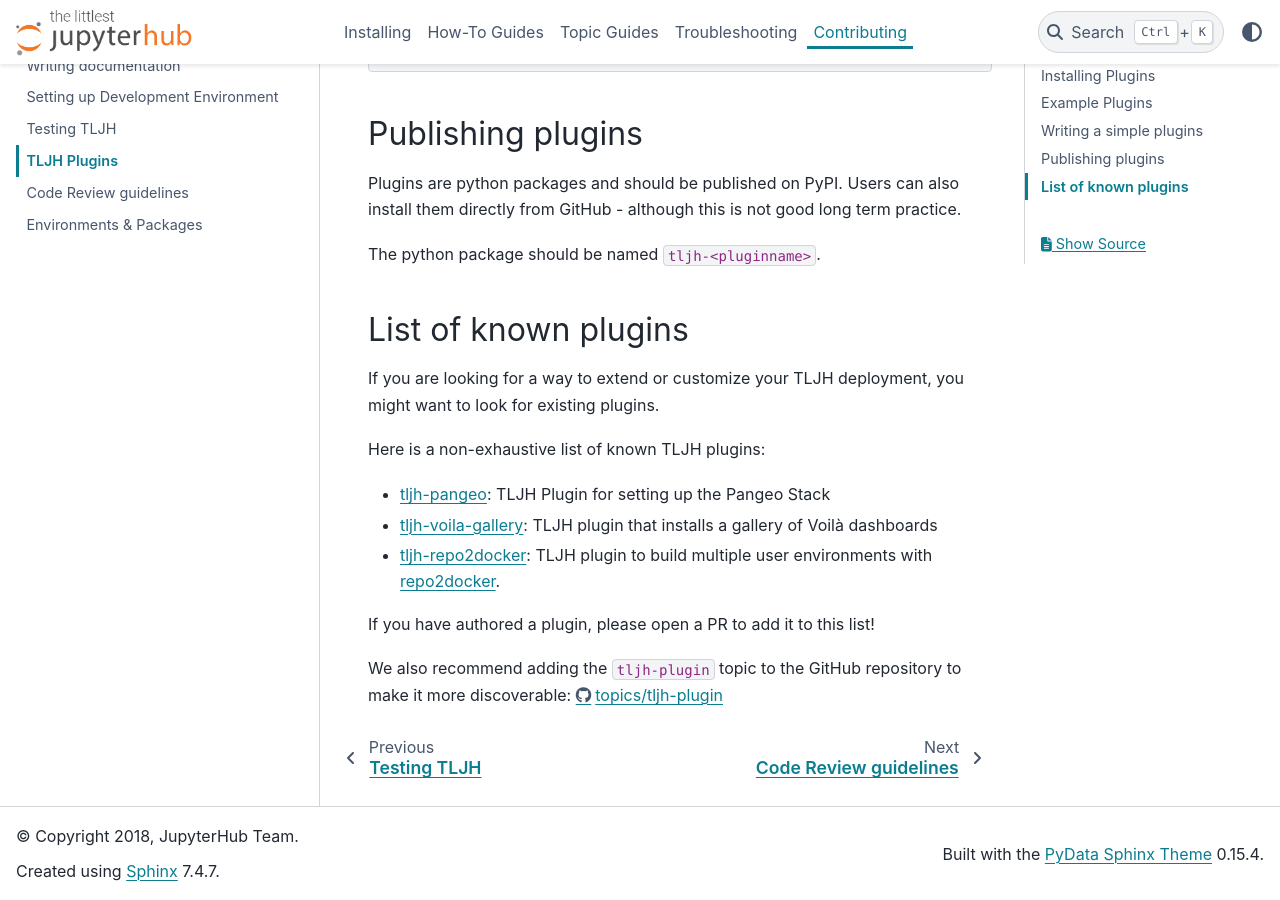
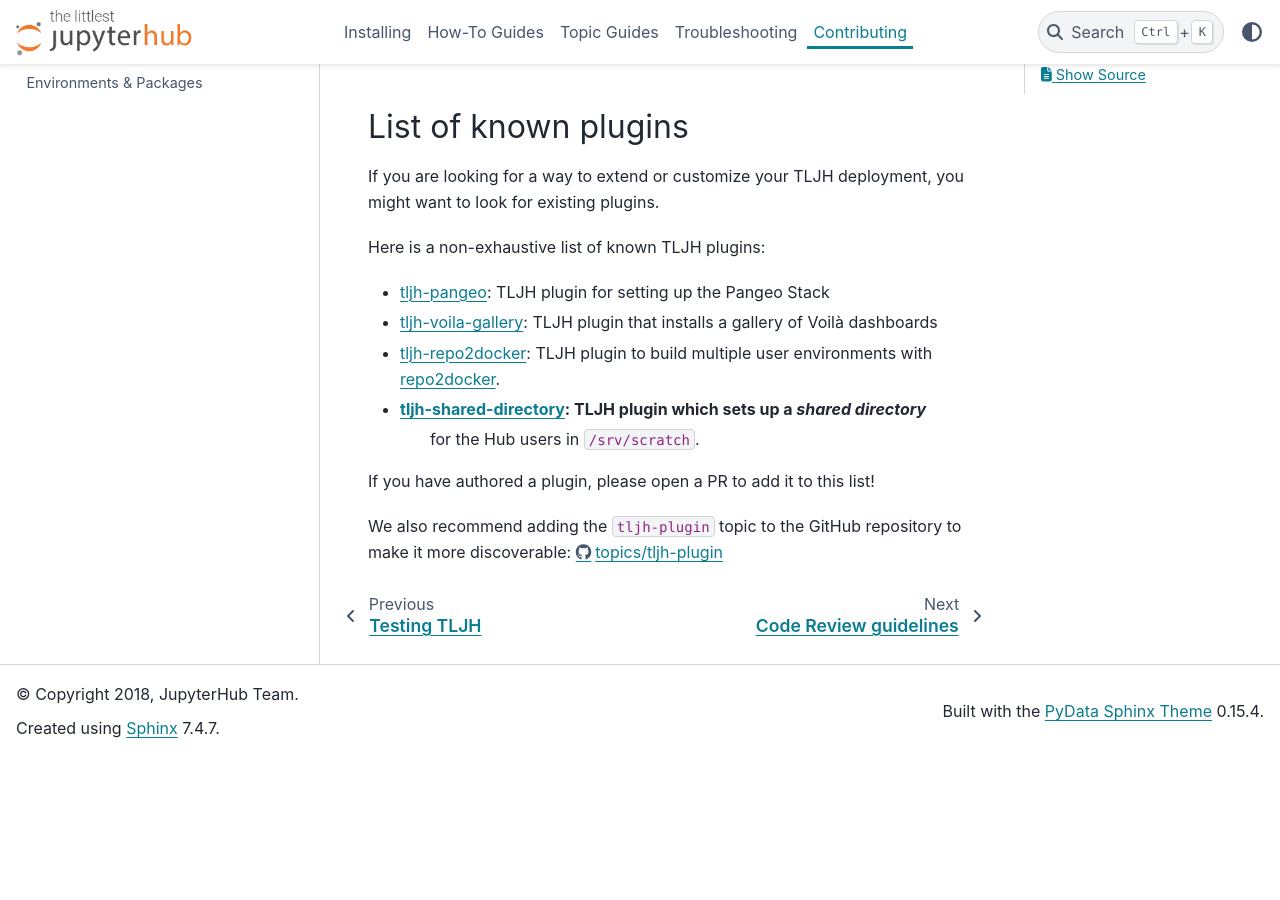
Before and after one commit to jupyterhub/the-littlest-jupyterhub, a Sphinx documentation site: the page built from docs/contributing/plugins.rst, in a window 1280 px wide and 900 px high, scrolled down 2691 px. Built offline with Sphinx 7.4.7 and the PyData theme 0.15.4, drawn with Linux system fonts in a browser that asks for light colours; pages that are not in the unit, such as notebooks, are missing from menus; after the commit the page ends 3449 px from its top, so only the background shows below that; some of the changed text lies outside the part shown.

Commit message:
Move example plugins to the already existing list

```diff
--- a/docs/contributing/plugins.rst
+++ b/docs/contributing/plugins.rst
@@ -25,12 +25,6 @@
 ==================
 
 Include ``--plugin <install_name>`` in the Installer script.  See :ref:`topic/customizing-installer` for more info.
-
-Example Plugins
-===============
-
-  - `tljh-pangeo <https://github.com/yuvipanda/tljh-pangeo>`_
-  - `tljh-shared-directory <https://github.com/kafonek/tljh-shared-directory>`_
 
 Writing a simple plugins
 ========================
@@ -137,10 +131,12 @@
 
 Here is a non-exhaustive list of known TLJH plugins:
 
-- `tljh-pangeo <https://github.com/yuvipanda/tljh-pangeo>`_: TLJH Plugin for setting up the Pangeo Stack
+- `tljh-pangeo <https://github.com/yuvipanda/tljh-pangeo>`_: TLJH plugin for setting up the Pangeo Stack
 - `tljh-voila-gallery <https://github.com/voila-dashboards/tljh-voila-gallery>`_: TLJH plugin that installs a gallery of Voilà dashboards
 - `tljh-repo2docker <https://github.com/plasmabio/tljh-repo2docker>`_: TLJH plugin to build multiple user environments with
   `repo2docker <https://repo2docker.readthedocs.io>`_.
+- `tljh-shared-directory <https://github.com/kafonek/tljh-shared-directory>`_: TLJH plugin which sets up a *shared directory*
+   for the Hub users in ``/srv/scratch``.
 
 If you have authored a plugin, please open a PR to add it to this list!
 
--- a/docs/howto/content/shared-directory.rst
+++ b/docs/howto/content/shared-directory.rst
@@ -57,4 +57,5 @@
 Shared-directory plugin
 =======================
 
-A TLJH Plugin at https://github.com/kafonek/tljh-shared-directory installs ``voila`` and sets up the directories as specified above.  Include ``--plugin git+https://github.com/kafonek/tljh-shared-directory`` in your deployment startup script.
+A TLJH Plugin at https://github.com/kafonek/tljh-shared-directory installs ``voila`` and sets up the directories as specified above.
+Include ``--plugin git+https://github.com/kafonek/tljh-shared-directory`` in your deployment startup script.
```
